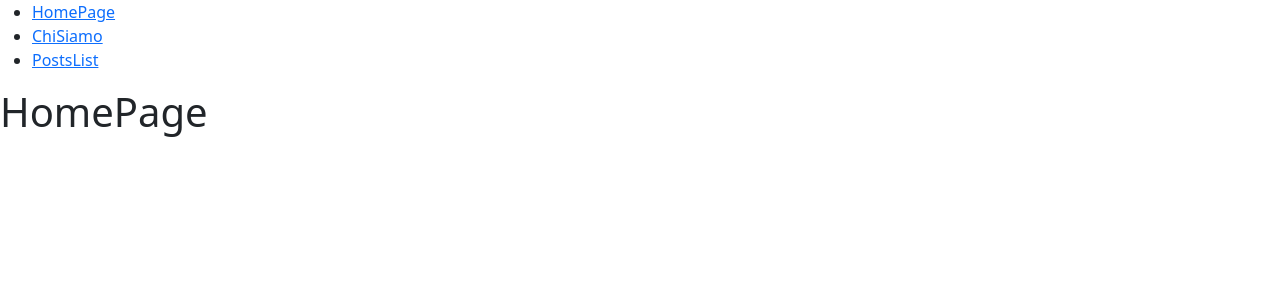
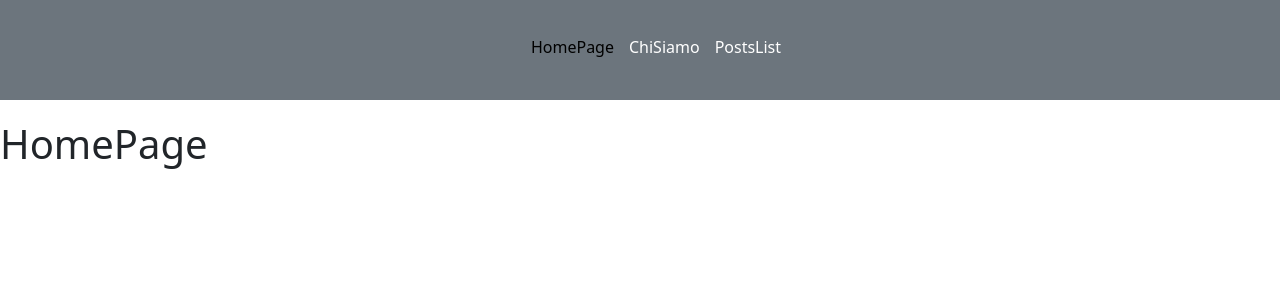
Before and after one commit to veronicamagnanimi/react-router, a React (Vite) app: page / in a window 1280 px wide. Shown: the top 300 px of the page. Built offline with nearby package versions, Linux system fonts and the light colour scheme.

Commit message:
feat: bonus active + css

```diff
--- a/src/component/AppHeader.jsx
+++ b/src/component/AppHeader.jsx
@@ -17,6 +17,7 @@ const AppHeader = () => {
     return (
 
   <header>
+    <div className="dFlex">
     <ul>
       {navbar.map((curNav, index) => {
         return (
@@ -24,6 +25,7 @@ const AppHeader = () => {
         )
       })}
     </ul>
+    </div>
   </header>
 
     )
--- a/src/index.css
+++ b/src/index.css
@@ -14,3 +14,29 @@ img {
     gap: 15px;
     margin: 10px;
 }
+
+ul {
+    list-style: none;
+}
+
+header {
+    background-color: #6c757d;
+    margin-bottom: 20px;
+    height: 100px;
+}
+
+a {
+    color: white;
+    text-decoration: none;
+}
+
+.dFlex ul {
+  display: flex;
+  justify-content: center;
+  gap: 15px;
+  padding-top: 35px;
+}
+
+a.active {
+    color: black
+}
```
